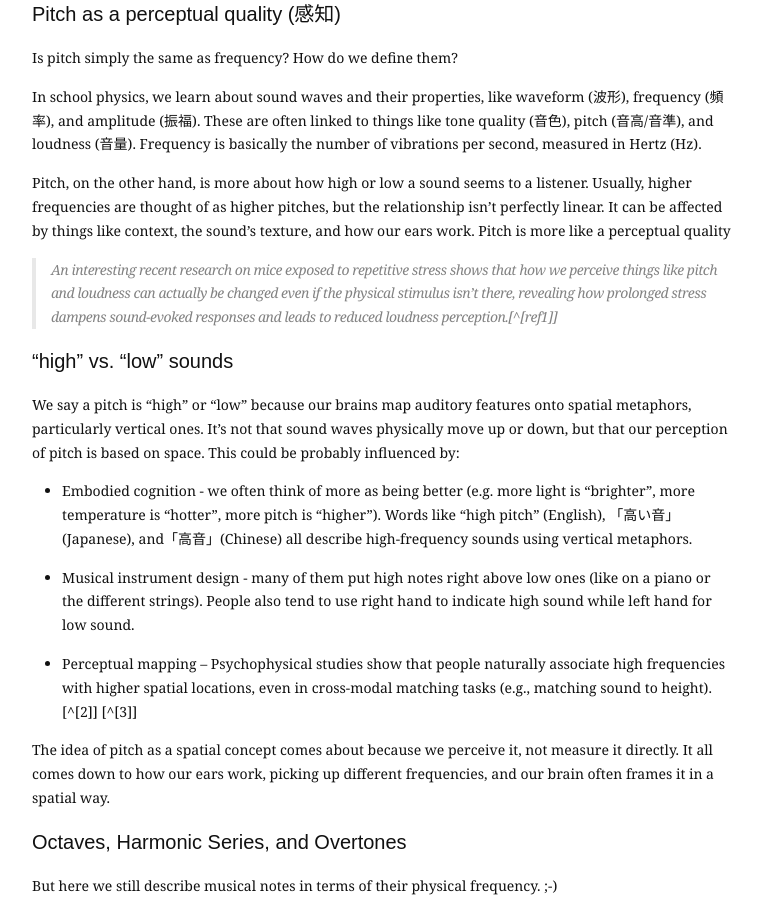
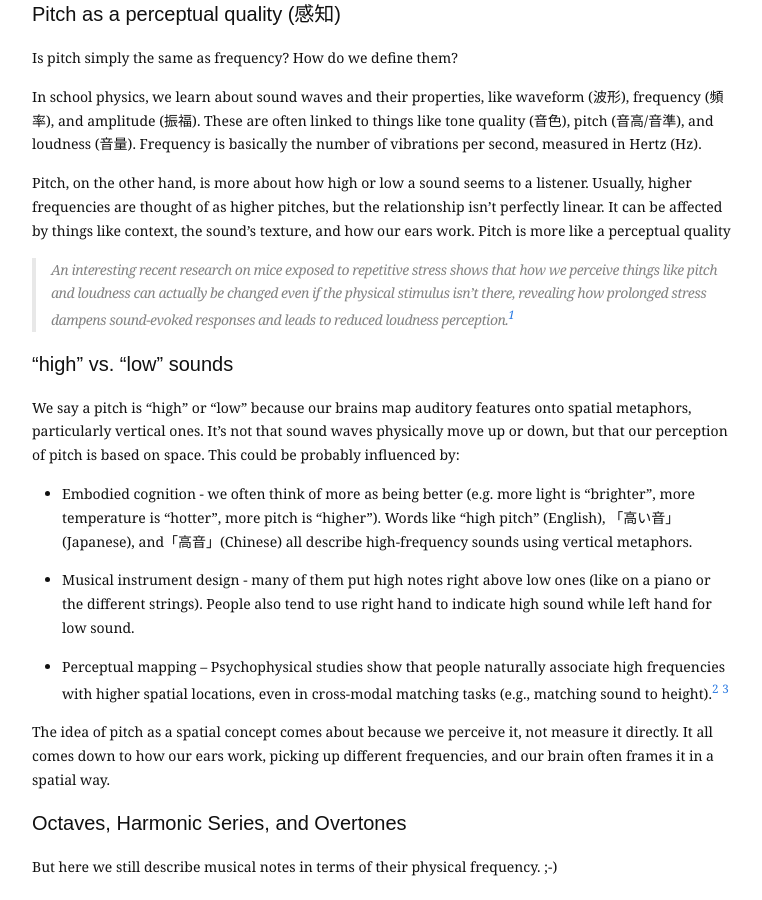
Before and after one commit to ling-hn/ling-hn.github.io, a Jekyll site: the page built from _posts/2025-07-20-Harmonic-Project-1.md, in a window 1280 px wide and 900 px high, scrolled down 304 px. Shown: the whole window, without its empty margins (258-1020 px from the left). Built offline with Jekyll 4.4.1, drawn with Linux system fonts in a browser that asks for light colours; some of the changed text lies outside the part shown.

Commit message:
Update 2025-07-20-Harmonic-Project-1.md

```diff
--- a/_posts/2025-07-20-Harmonic-Project-1.md
+++ b/_posts/2025-07-20-Harmonic-Project-1.md
@@ -20,7 +20,7 @@ In school physics, we learn about sound waves and their properties, like wavefor
 
 Pitch, on the other hand, is more about how high or low a sound seems to a listener. Usually, higher frequencies are thought of as higher pitches, but the relationship isn't perfectly linear. It can be affected by things like context, the sound's texture, and how our ears work. Pitch is more like a perceptual quality
 
-> An interesting recent research on mice exposed to repetitive stress shows that how we perceive things like pitch and loudness can actually be changed even if the physical stimulus isn't there, revealing how prolonged stress dampens sound-evoked responses and leads to reduced loudness perception.[^[ref1]]
+> An interesting recent research on mice exposed to repetitive stress shows that how we perceive things like pitch and loudness can actually be changed even if the physical stimulus isn't there, revealing how prolonged stress dampens sound-evoked responses and leads to reduced loudness perception.[^ref1]
 
 #### "high" vs. "low" sounds
 
@@ -30,7 +30,7 @@ We say a pitch is "high" or "low" because our brains map auditory features onto
 
 * Musical instrument design - many of them put high notes right above low ones (like on a piano or the different strings). People also tend to use right hand to indicate high sound while left hand for low sound.
 
-* Perceptual mapping – Psychophysical studies show that people naturally associate high frequencies with higher spatial locations, even in cross-modal matching tasks (e.g., matching sound to height).[^[2]] [^[3]]
+* Perceptual mapping – Psychophysical studies show that people naturally associate high frequencies with higher spatial locations, even in cross-modal matching tasks (e.g., matching sound to height).[^2] [^3]
 
 The idea of pitch as a spatial concept comes about because we perceive it, not measure it directly. It all comes down to how our ears work, picking up different frequencies, and our brain often frames it in a spatial way.
 
@@ -58,7 +58,7 @@ An octave from A4 (440 Hz) to A5 is the same in both systems: 880 Hz, because bo
 
 In modern digital music production, pitch is not just a perceptual or symbolic idea—it needs to be converted into precise numerical values that digital systems can process. Unlike human performers who interpret pitch intuitively, software and hardware instruments require explicit numerical instructions to know exactly what note to play and how to generate it.
 
-The **twelve-tone equal temperament (12-TET)** system divides an octave into 12 equal parts, with each semitone having a frequency ratio of $$2^{1/12}$$. This is implemented in the MIDI (Musical Instrument Digital Interface) system. MIDI (Musical Instrument Digital Interface) assigns each pitch a number (0–127). For example, MIDI 69 corresponds to A4 (440Hz). The frequency of any MIDI note can be calculated with a formula.
+The twelve-tone equal temperament (12-TET) system divides an octave into 12 equal parts, with each semitone having a frequency ratio of $$2^{1/12}$$. This is implemented in the MIDI (Musical Instrument Digital Interface) system. MIDI (Musical Instrument Digital Interface) assigns each pitch a number (0–127). For example, MIDI 69 corresponds to A4 (440Hz). The frequency of any MIDI note can be calculated with a formula.
 
 $$
 f(n) = 440 \cdot 2^{(n - 69)/12}
```
